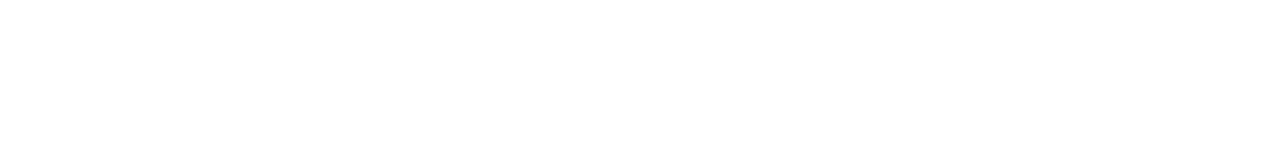
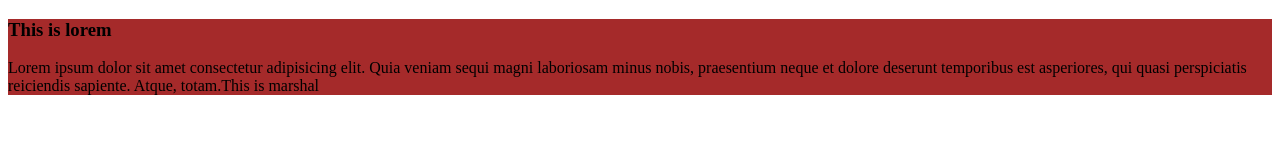
Before and after one commit to abubakar9163/my-simple-website, a plain HTML site: page index.html in a window 1280 px wide. Drawn offline with Linux system fonts and the light colour scheme.

Commit message:
added the first blog

```diff
--- a/index.html
+++ b/index.html
@@ -4,8 +4,13 @@
     <meta charset="UTF-8">
     <meta name="viewport" content="width=device-width, initial-scale=1.0">
     <title>My Simple website</title>
+    <link rel="stylesheet" href="styles/blog.css">
 </head>
 <body>
+    <div>
+        <h3>This is lorem</h3>
+        <p>Lorem ipsum dolor sit amet consectetur adipisicing elit. Quia veniam sequi magni laboriosam minus nobis, praesentium neque et dolore deserunt temporibus est asperiores, qui quasi perspiciatis reiciendis sapiente. Atque, totam.This is marshal</p>
+    </div>
 
 </body>
 </html>
--- /dev/null
+++ b/styles/blog.css
@@ -0,0 +1,4 @@
+div{
+    background-color: brown;
+
+}
```
